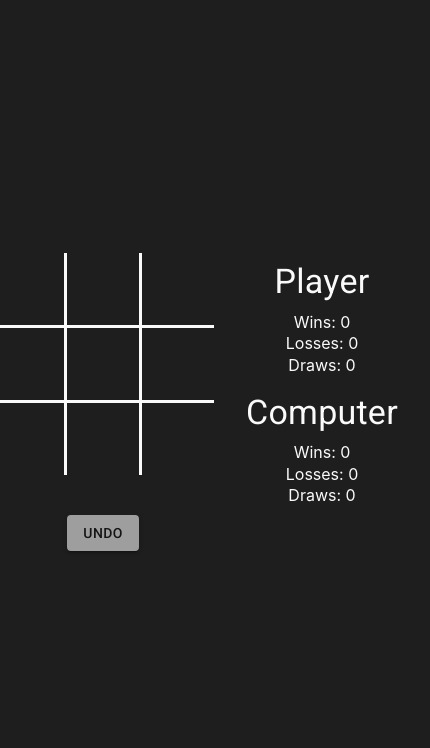
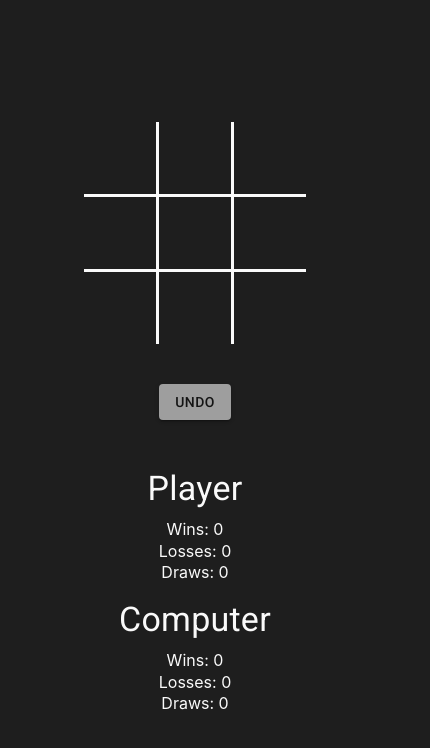
Before and after one commit to rndware/tic-tac-toe-react, a React (Create React App) app: page /game in a window 390 px wide. Shown: the top 748 px of the page, 430 px wide, since content can reach past the window. Built offline with nearby package versions, Linux system fonts and the light colour scheme.

Commit message:
Fix responsive issue

```diff
--- a/src/containers/GameContainer.module.scss
+++ b/src/containers/GameContainer.module.scss
@@ -28,6 +28,8 @@ $blur: 4px;
 
 .BoardContainer__wrapper {
   display: inline-flex;
+  flex-wrap: wrap;
+  justify-content: center;
 
   &--blurred {
     filter: blur($blur);
```
